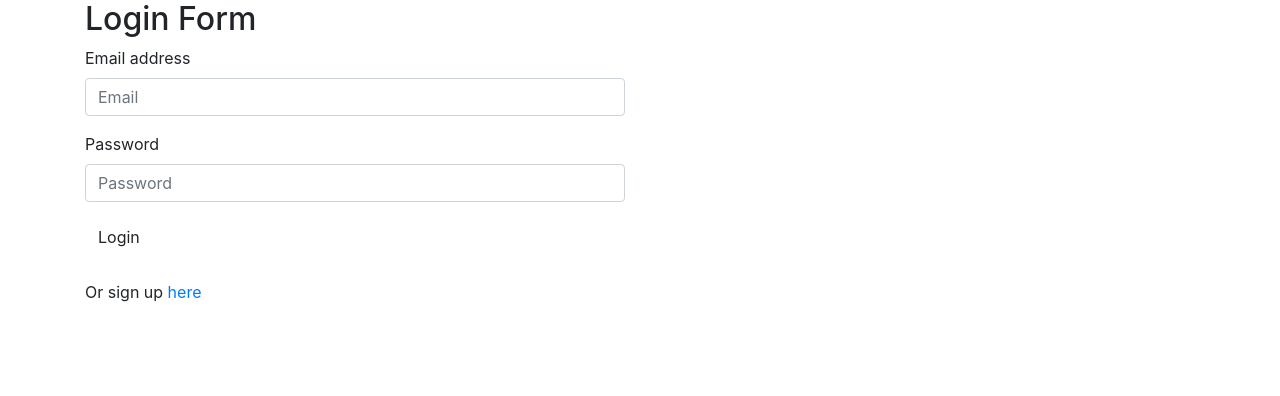
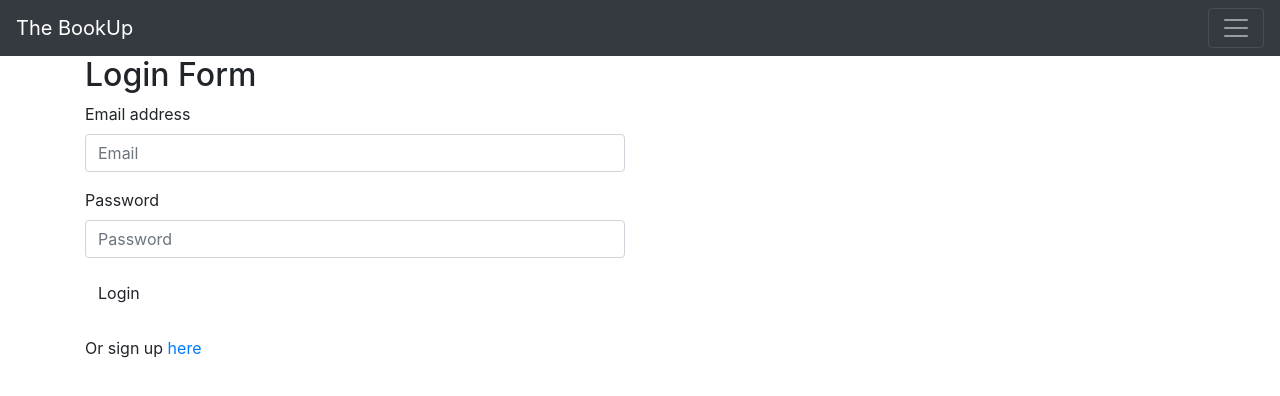
Before and after one commit to JayDub21/TheBookUp, a React (Create React App) app in the folder client/: page / in a window 1280 px wide. Shown: the top 396 px of the page. Built offline with nearby package versions, Linux system fonts and the light colour scheme.

Commit message:
+ NavBar component

```diff
--- a/client/src/App.js
+++ b/client/src/App.js
@@ -1,13 +1,15 @@
-import React from 'react';
+import React from "react";
 import { BrowserRouter as Router, Route } from "react-router-dom";
+import NavBar from "./components/navBar";
 import Login from "./pages/Login";
 import SignUp from "./pages/Signup";
 import Search from "./pages/Search";
-import './App.css';
+import "./App.css";
 
 function App() {
   return (
     <Router>
+      <NavBar />
       <Route exact path="/">
         <Login />
       </Route>
@@ -18,7 +20,6 @@ function App() {
         <Search />
       </Route>
     </Router>
-
   );
 }
 
--- /dev/null
+++ b/client/src/components/navBar.js
@@ -0,0 +1,49 @@
+import React from "react";
+import { Link } from "react-router-dom";
+
+function NavBar() {
+  return (
+    <nav className="navbar navbar-dark bg-dark">
+      <a href="index.html" className="navbar-brand" id="nameTag">
+        The BookUp
+      </a>
+      <button
+        className="navbar-toggler"
+        data-toggle="collapse"
+        data-target="#navbarMenu"
+      >
+        <span className="navbar-toggler-icon"></span>
+      </button>
+      <div className="collapse navbar-collapse" id="navbarMenu">
+        <ul className="navbar-nav ml-auto">
+          <li className="nav-item">
+            <Link
+              to="/addBook"
+              className={
+                window.location.pathname === "/addBook"
+                  ? "nav-link active"
+                  : "nav-link"
+              }
+              style={{ textDecoration: "none", color: "white" }}
+            >
+              Sell My Book
+            </Link>
+          </li>
+          <Link
+            to="/bookSearch"
+            className={
+              window.location.pathname === "/bookSearch"
+                ? "nav-link active"
+                : "nav-link"
+            }
+            style={{ textDecoration: "none", color: "white" }}
+          >
+            Books For Sale
+          </Link>
+        </ul>
+      </div>
+    </nav>
+  );
+}
+
+export default NavBar;
```
